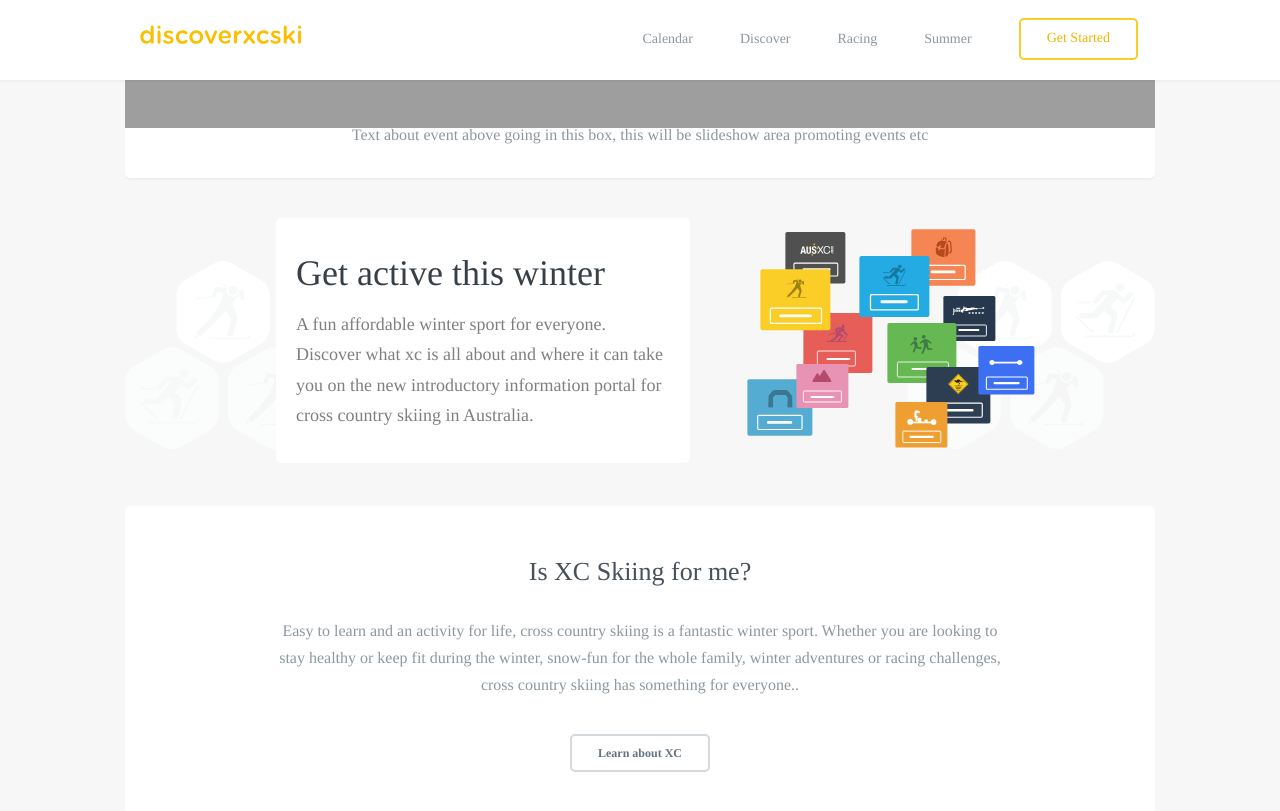
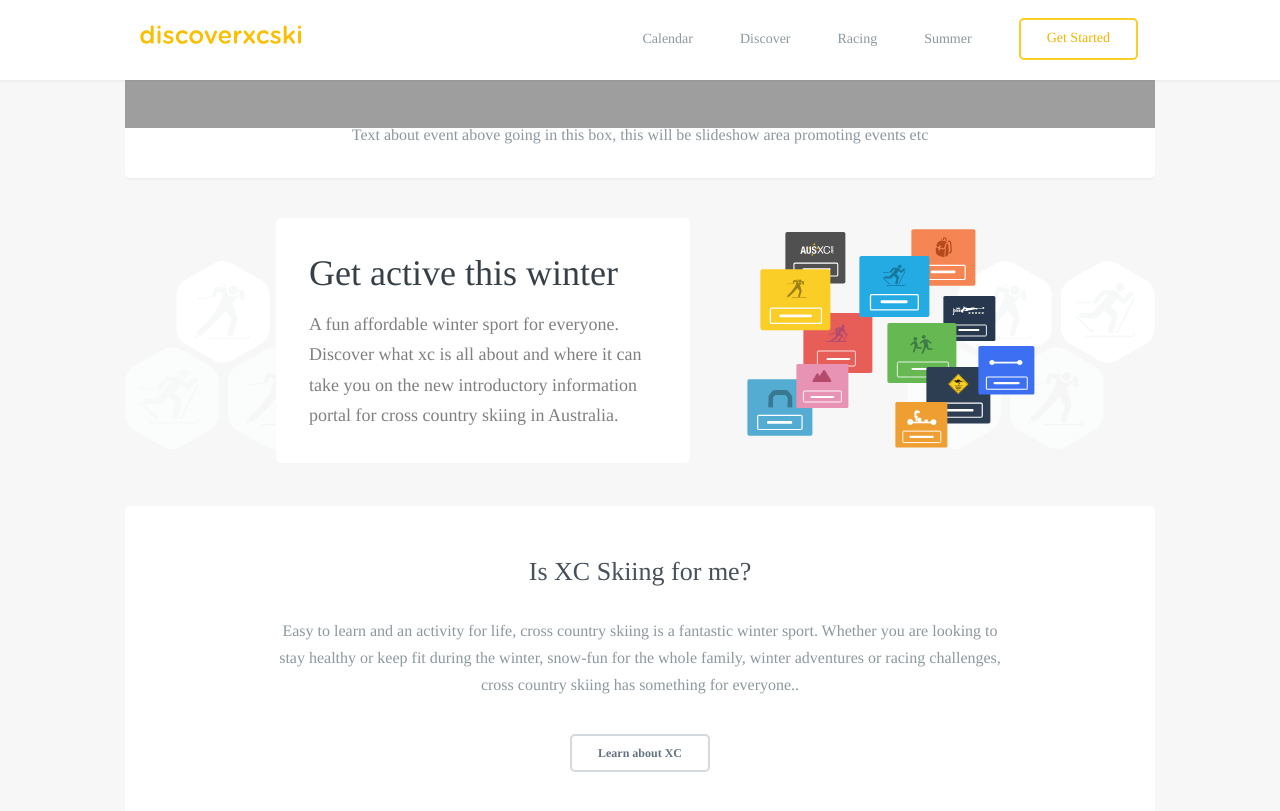
Before and after one commit to robcatto/robcatto.github.io, a Jekyll site: the page index.html, which Jekyll copies as it is, in a window 1280 px wide and 900 px high, scrolled down 725 px. Shown: the top 811 px of the window. Built offline with Jekyll 4.4.1, drawn with Linux system fonts in a browser that asks for light colours; some web fonts are replaced; Markdown is read by kramdown in place of the engine named in the settings.

Commit message:
Update index.html

```diff
--- a/index.html
+++ b/index.html
@@ -143,10 +143,10 @@
                                                  <div class="welcome-card" style="
                                                 background-color: white;
                                                 min-height: 245px;
-                                                padding: 0px 20px;
+                                                padding: 0px 33px;
                                                 text-align: left;
                                                 box-sizing: border-box;
-                                                max-height: 280px;
+                                                max-height: 300px;
                                                 z-index: 9001">
 
                                                 <h1 class="welcome__card">Get active this winter</h1>
```
